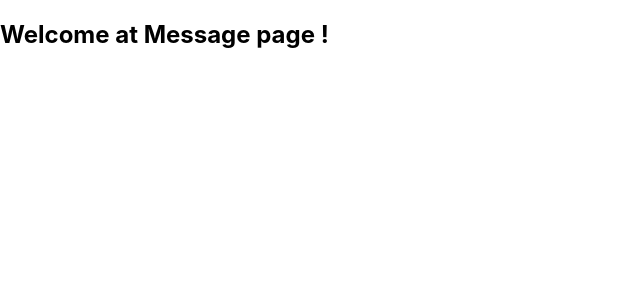
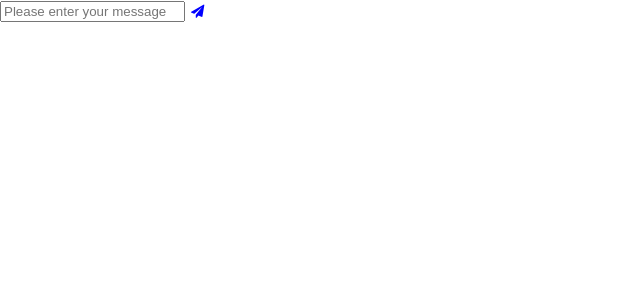
Before and after one commit to damlamutlu/simple-chat-frontend, a React (Create React App) app: page /message in a window 1280 px wide. Shown: the top 300 px of the page, without its empty margins (0-640 px from the left). Built offline with nearby package versions, Linux system fonts and the light colour scheme.

Commit message:
Addition of message page components as messageList and messageInput and creation of messageInput

```diff
--- a/src/App.js
+++ b/src/App.js
@@ -1,23 +1,23 @@
 
 import './App.css';
 import React , { useState } from 'react';
-import { Route , withRouter } from 'react-router-dom';
+import { Route } from 'react-router-dom';
 import Landing from './components/landing/Landing';
 import Message from './components/message/Message';
 
 function App() {
 
-  const[username , setUsername] = useState('');
+  const[user , setUsername] = useState();
 
-  const getUsernameHandler = ( username) => {
-    setUsername(username);
+  const getUsernameHandler = ( user) => {
+    setUsername(user);
 
   }
 
   return (
     <div>
       <Route exact path = "/message">
-        <Message username = {username} />
+        <Message user = {user} />
       </Route>
       <Route exact path = "/">
         <Landing onPassUsername = {getUsernameHandler} />
@@ -27,4 +27,4 @@ function App() {
   );
 }
 
-export default withRouter(App) ;
+export default App ;
--- a/src/components/landing/Landing.js
+++ b/src/components/landing/Landing.js
@@ -18,14 +18,14 @@ const Landing = (props) => {
               username: username,
             })
             .then((response) => {
-              props.onPassUsername(response.data.username);
+              props.onPassUsername(response.data);
               history.push("/message");
             })
             .catch((error) => {
               console.log(error);
             });
         } else {
-          props.onPassUsername(response.data.username);
+          props.onPassUsername(response.data);
           history.push("/message");
         }
       })
--- a/src/components/message/Message.js
+++ b/src/components/message/Message.js
@@ -1,11 +1,10 @@
 import React from 'react';
+import MessageInput from './MessageInput';
 
 const Message = (props) => {
     return (
         <div>
-            <h2>
-               Welcome {props.username} at Message page !
-            </h2>
+            <MessageInput user = {props.user}/>
         </div>
     );
 
--- /dev/null
+++ b/src/components/message/MessageInput.js
@@ -0,0 +1,38 @@
+import axios from 'axios';
+import React, { useState } from 'react';
+
+const MessageInput = (props) => {
+
+    const[message ,setMessage] = useState('');
+
+    const clickedSendHandler = () => {
+        axios.post("http://localhost:8080/saveMessage", {
+            message : message,
+            userId : props.user.id,
+            time : new Date()
+        }).then(response => {
+            if(response.status === 200){
+                setMessage('');
+            }
+        }).catch(error => {
+            console.log(error);
+        })
+
+    }
+
+    const messageHandler = (event) => {
+        setMessage(event.currentTarget.value);
+    }
+
+    return (
+        <div>
+            <input type="text" placeholder = "Please enter your message" onChange={ messageHandler } value={message} />
+            <button className="button" onClick={clickedSendHandler}>
+                <span className="fa fa-paper-plane" style={{ color: "blue" }}> </span>
+            </button>
+        </div>
+    );
+
+}
+
+export default MessageInput;
```
Also changed, not shown: src/components/message/MessageList.js (added).
